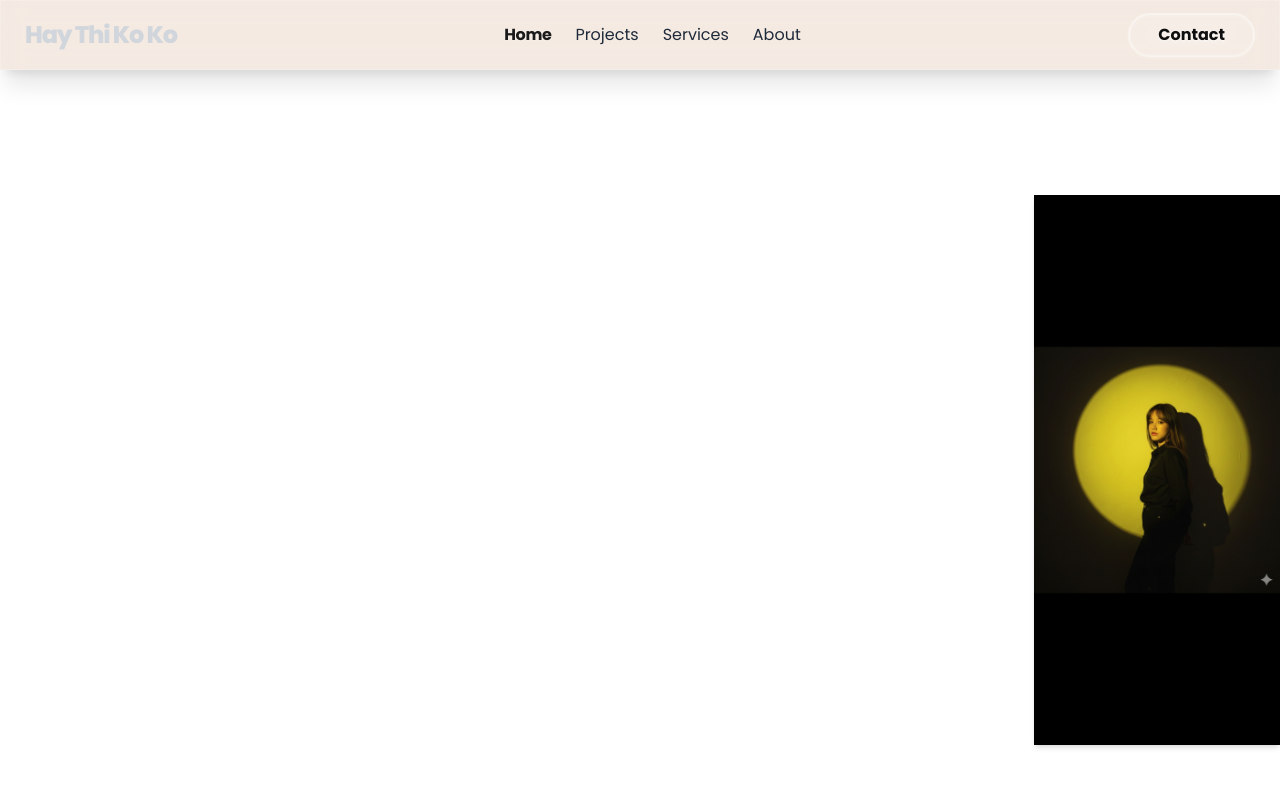
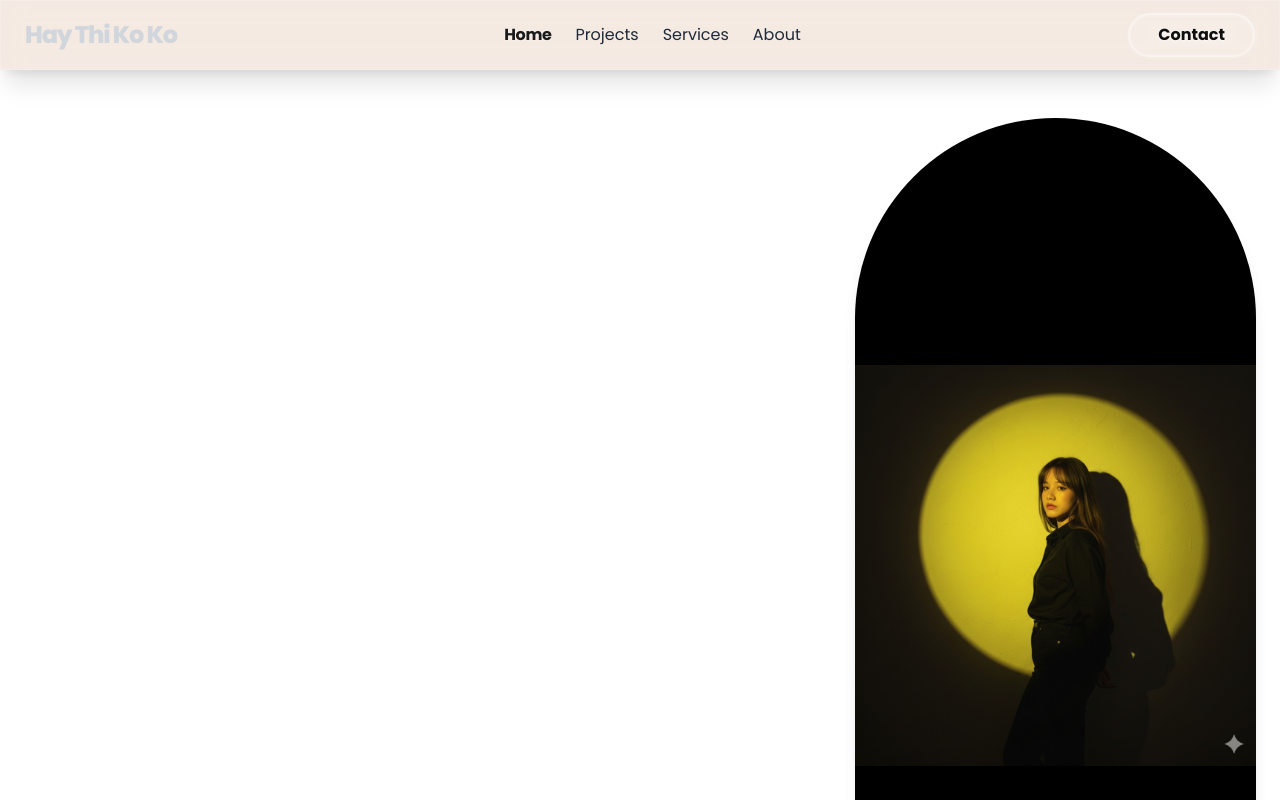
Before and after one commit to kyawzawlwin1/haythikokopage, a React (Vite) app: page /about in a window 1280 px wide. Shown: the top 800 px of the page. Built offline with nearby package versions, Linux system fonts and the light colour scheme.

Commit message:
feat:scaling user photo

```diff
--- a/src/pages/AboutPage.jsx
+++ b/src/pages/AboutPage.jsx
@@ -2,9 +2,15 @@ import React from "react";
 import haythikoko from "../assets/haythikoko.jpg";
 const AboutPage = () => {
   return (
-    <div className="flex items-center justify-between h-[800px] ">
+    <div className="flex items-center justify-center min-h-screen px-6 py-12">
       <h1>aboutpage</h1>
-      <div></div>
+      <div>
+        <p>
+          Lorem ipsum dolor sit amet consectetur adipisicing elit. Voluptatum
+          numquam repellat aperiam eum incidunt nemo ab odit culpa totam facilis
+          perspiciatis soluta quod fuga modi alias est, commodi doloribus saepe!
+        </p>
+      </div>
       <div>
         {/* <p className="text-gray-900">
           With a passion for sustainable design, I believe that every structure
@@ -20,7 +26,7 @@ const AboutPage = () => {
         <img
           src={haythikoko}
           alt=""
-          className="h-[550px] w-auto object-cover rounded-base shadow-md"
+          className="  mb-12  rounded-full shadow-lg"
         />
       </div>
     </div>
```
Also changed, not shown: src/assets/background.jpg (deleted), src/assets/heropage.jpg (deleted).
